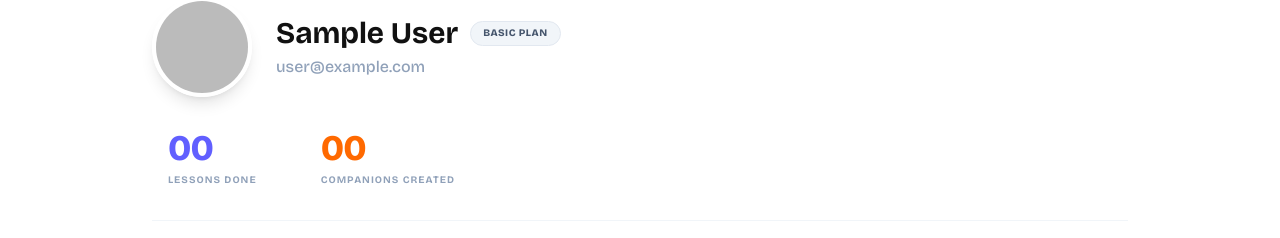
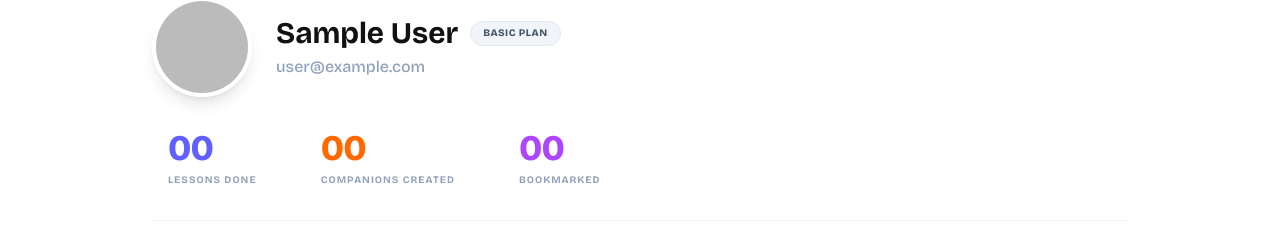
Before and after one commit to kinetic-sudo/lms-saas, a Next.js app: page /my-journey in a window 1280 px wide. Shown: the part 115-353 px from the top of the page. Built offline with nearby package versions, Linux system fonts and the light colour scheme; no server answers; the database is empty; sample sign-in values are in the browser's storage.

Commit message:
Add bookmarks stat to Profile component, displaying the count of bookmarked companions. Fetch bookmarked companions using getBookmarkedCompanions function to enhance user experience and provide quick access to favorites.

```diff
--- a/app/my-journey/page.tsx
+++ b/app/my-journey/page.tsx
@@ -4,6 +4,7 @@ import { currentUser } from "@clerk/nextjs/server"
 import { redirect } from "next/navigation"
 import Image from "next/image"
 import JourneyTabs from "@/components/JourneyTab"
+import { getBookmarkedCompanions } from "@/lib/action/bookmark.action"
 
 const Profile = async () => {
   const user = await currentUser()
@@ -16,6 +17,7 @@ const Profile = async () => {
 
   const companions = await getUserCompanion(user.id)
   const sessionHistory = await getUserSessions(user.id)
+  const bookmarkedCompanion = await getBookmarkedCompanions()
 
   // --- 2. FETCH PREMIUM FEATURES ---
   let savedConversations = [];
@@ -86,6 +88,16 @@ const Profile = async () => {
                 </span>
             </div>
 
+            {/* NEW: Bookmarks stat */}
+            <div className="flex flex-col gap-1">
+              <span className="text-4xl font-black text-purple-500 tracking-tight">
+                {String(bookmarkedCompanion.length).padStart(2, '0')}
+              </span>
+              <span className="text-[10px] font-bold text-slate-400 uppercase tracking-widest">
+                Bookmarked
+              </span>
+            </div>
+
             {isPro && (
               <div className="flex flex-col gap-1">
                   <span className="text-4xl font-black text-purple-500 tracking-tight">
```
